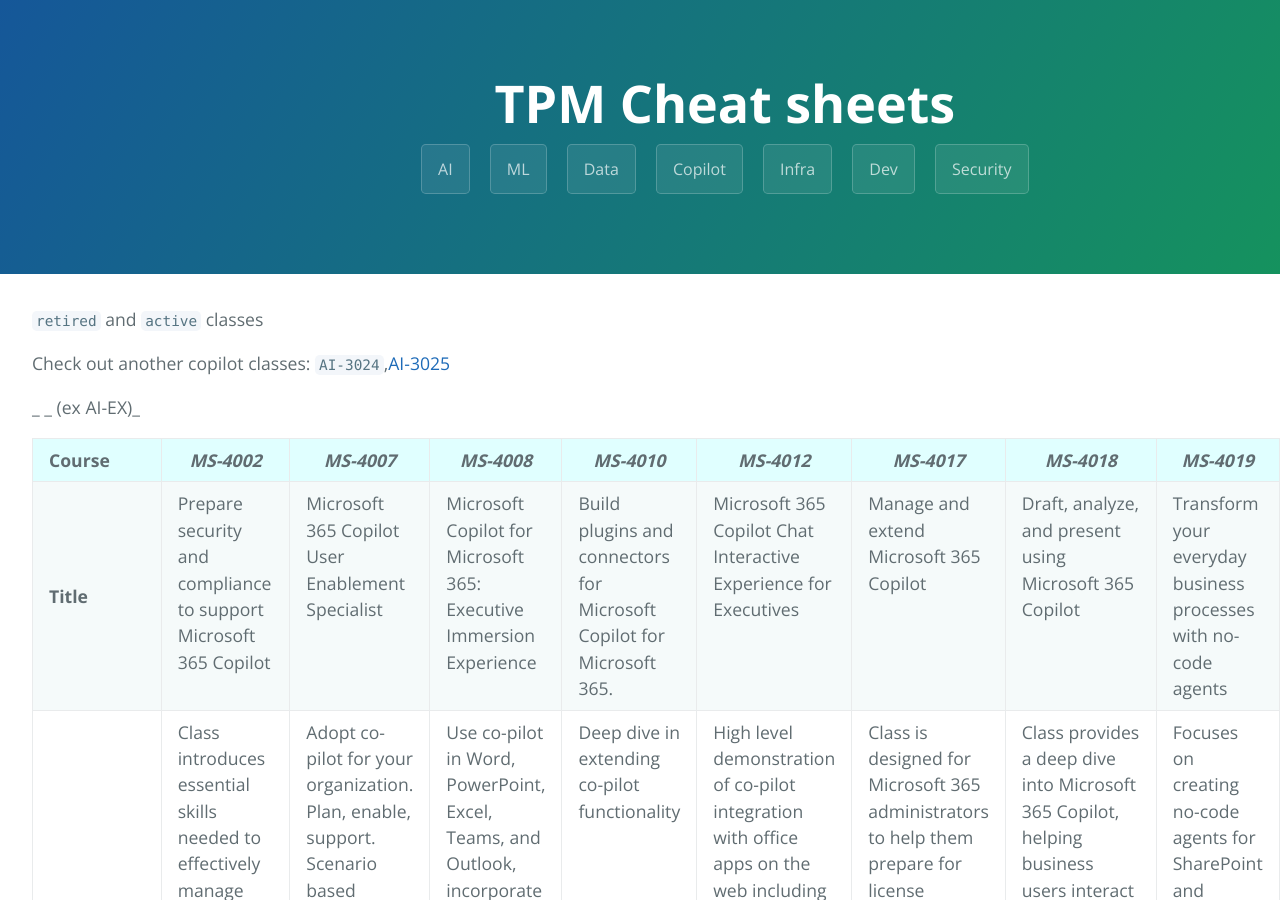
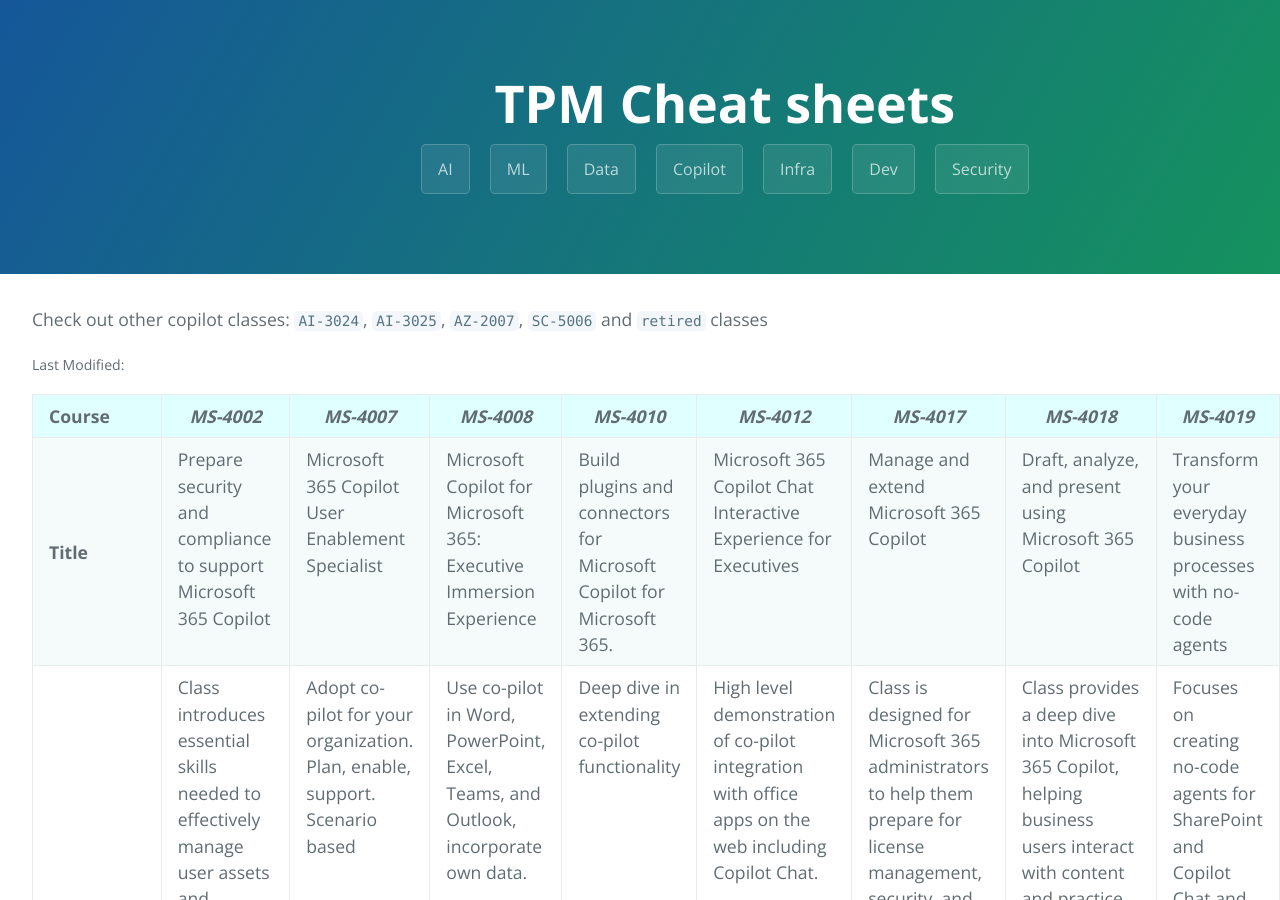
Before and after one commit to true-while/tpm-cheat-sheets, a Jekyll site: the page built from docs/copilot-table.md, in a window 1280 px wide and 900 px high. Built offline with Jekyll 4.4.1, drawn with Linux system fonts in a browser that asks for light colours.

Commit message:
data update

````diff
--- a/docs/copilot-table.md
+++ b/docs/copilot-table.md
@@ -2,12 +2,13 @@
 layout: default
 ---
 
+<span class="no-print">
+Check out other copilot classes:  [`AI-3024`](../docs/ai-table.html), [`AI-3025`](../docs/ai-table.html), [`AZ-2007`](../docs/dev-table.html), [`SC-5006`](../docs/security-table.html) and [`retired`](../docs/copilot-table-r.html) classes
+</span>
 
-[`retired`](../docs/copilot-table-r.html) and [`active`](../docs/copilot-table.html) classes
+{% assign current_file = page.path | split: '/' | last | split: '.' | first %}
+<small>Last Modified: {{ site.file_data[current_file] }}</small>
 
-Check out another copilot classes:  [`AI-3024`](),[AI-3025]()
-
-_ _ (ex AI-EX)_
 
 ```table
 | **Course** | _MS-4002_ | _MS-4007_ | _MS-4008_ | _MS-4010_ | _MS-4012_ | _MS-4017_ | _MS-4018_ | _MS-4019_ | _MS-4021_ |
````
Also changed, not shown: docs/admin-compare.md (+0 -4 lines), docs/dev-table.md (+3 -3 lines), docs/dp-table-arb.md (+2 -1 lines), docs/security-table.md (+2 -6 lines).
